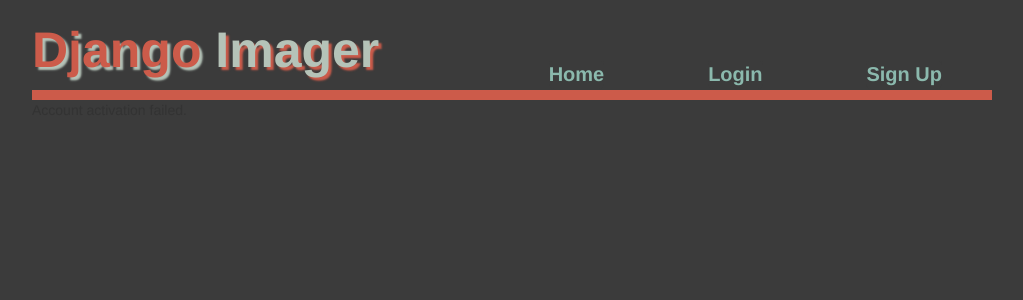
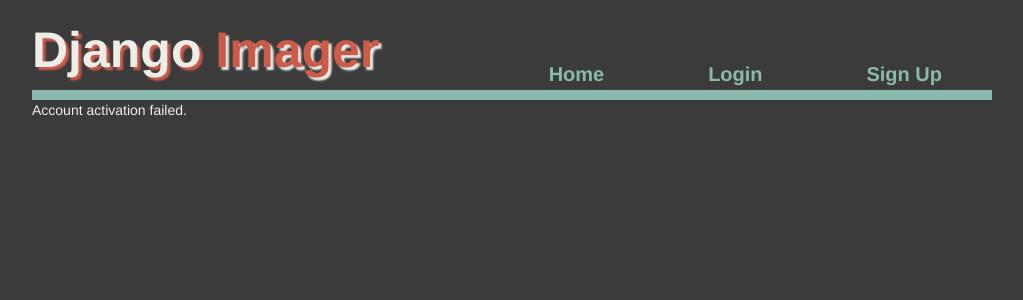
Before and after one commit to gatita/django-imager, a Django app: template imagersite/imagersite/templates/registration/activate.html in a window 1280 px wide. Shown: the top 300 px of the page, without its empty margins (128-1151 px from the left). Run offline with Django 3.2, Linux system fonts and the light colour scheme; the template is opened without the code that fills it, so the values that code supplies are empty; parts of the project's set-up code (start-up, migrations or seed data) failed here and were passed over; some libraries are stand-ins or nearby versions.

Commit message:
css tweaks

```diff
--- a/imagersite/imagersite/static/css/style.css
+++ b/imagersite/imagersite/static/css/style.css
@@ -12,7 +12,7 @@
 
 #navbar {
     background-color: #3b3b3b;
-    border-bottom: 10px solid #cc5b4a;
+    border-bottom: 10px solid #8bb9ad;
     max-width: 100%;
     height: 100px;
     margin-left: auto;
@@ -34,15 +34,15 @@
 #brand_p1,
 #brand_p1:visited,
 #brand_p1:hover {
-    color: #cc5b4a;
-    text-shadow: 3px 3px 2px #b5c3b8;
+    color: #eeede8;
+    text-shadow: 3px 3px 2px #cc5b4a;
  }
 
  #brand_p2,
  #brand_p2:visited,
  #brand_p2:hover {
-    color: #b5c3b8;
-    text-shadow: 3px 3px 2px #cc5b4a;
+    color: #cc5b4a;
+    text-shadow: 3px 3px 2px #eeede8;
  }
 
  #nav_btn_grp {
@@ -66,6 +66,11 @@
 
 }
 
+p,
+label {
+    color: #eeede8;
+}
+
 #main_content {
     clear: both;
 }
```
